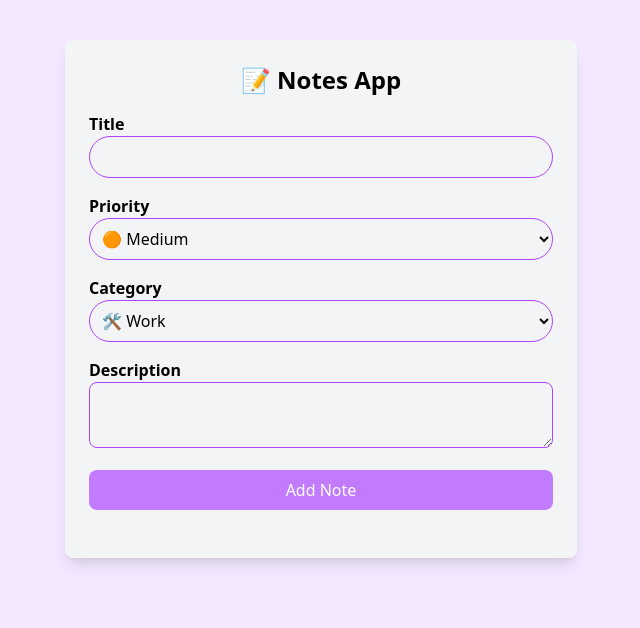
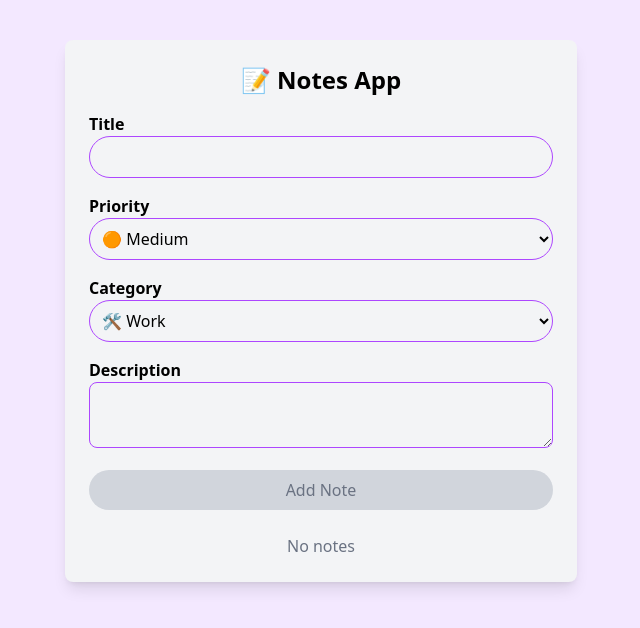
Before and after one commit to edr9719/notes-app, a React (Vite) app: page / in a window 1280 px wide. Shown: the top 628 px of the page, without its empty margins (319-959 px from the left). Built offline with nearby package versions, Linux system fonts and the light colour scheme.

Commit message:
Added notes component

```diff
--- a/src/App.jsx
+++ b/src/App.jsx
@@ -1,5 +1,6 @@
 import { useState } from 'react';
 import NoteForm from './components/NoteForm';
+import NoteList from './components/NoteLIst';
 
 function App() {
   const [notes, setNotes] = useState([]);
@@ -9,6 +10,7 @@
       <h2 className='text-2xl font-bold mb-4 text-center'>📝 Notes App</h2>
 
       <NoteForm notes={notes} setNotes={setNotes} />
+      <NoteList notes={notes} />
     </div>
   );
 }
--- a/src/components/NoteForm.jsx
+++ b/src/components/NoteForm.jsx
@@ -32,6 +32,7 @@
       priority: 'Medium',
       description: '',
     });
+    console.log(notes);
   };
 
   return (
@@ -94,7 +95,14 @@
           value={formData.description}
         />
       </div>
-      <button className='w-full bg-purple-400 text-white py-2 rounded-lg cursor-pointer hover:bg-purple-500'>
+      <button
+        className={`w-full py-2 rounded-full ${
+          !formData.description || !formData.title
+            ? 'bg-gray-300 text-gray-500 cursor-not-allowed'
+            : 'bg-purple-400 text-white hover:bg-purple-500 cursor-pointer'
+        }`}
+        disabled={!formData.description || !formData.title}
+      >
         Add Note
       </button>
     </form>
--- /dev/null
+++ b/src/components/NoteLIst.jsx
@@ -0,0 +1,29 @@
+const NoteList = ({ notes }) => {
+  if (notes.length === 0) {
+    return <p className='text-center text-gray-500'>No notes</p>;
+  }
+
+  return (
+    <div className='space-y-4'>
+      {notes.map((note) => (
+        <div
+          key={note.id}
+          className='p-4 bg-white rounded-lg shadow-md border-l-4'
+        >
+          <h3 className='text-lg font-bold '>{note.title}</h3>
+          <p className='text sm text-gray-600'>
+            <strong>Category: </strong>
+            {note.category}
+          </p>
+          <p className='text sm text-gray-600'>
+            <strong>Priority: </strong>
+            {note.priority}
+          </p>
+          <p className='mt-2'>{note.description}</p>
+        </div>
+      ))}
+    </div>
+  );
+};
+
+export default NoteList;
```
